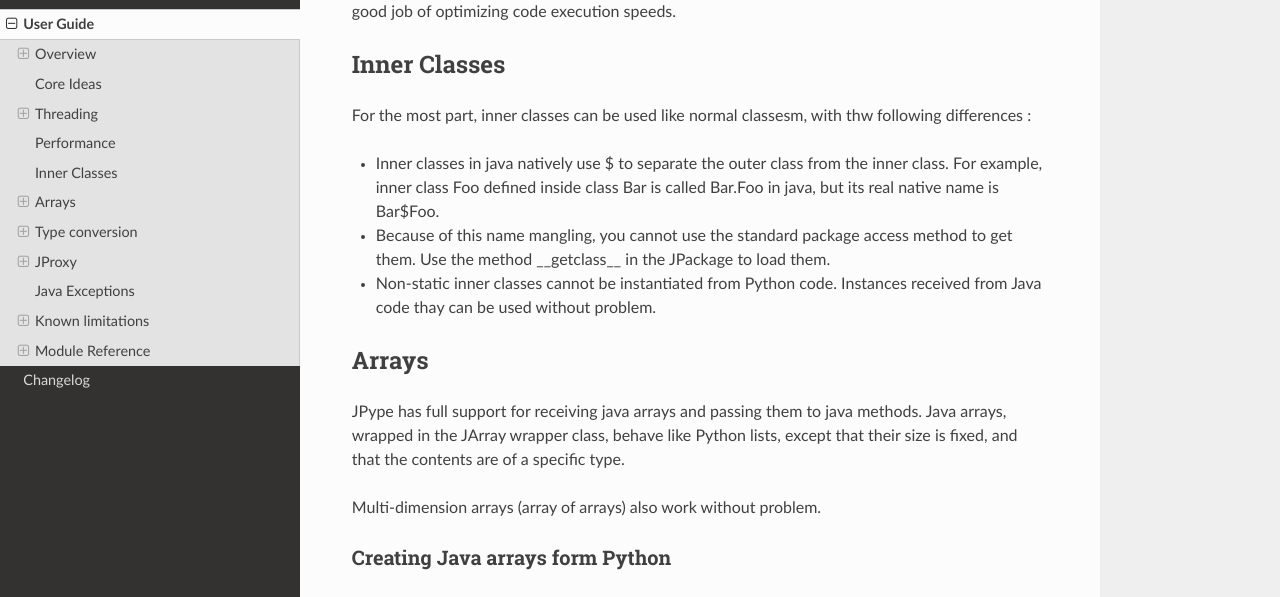
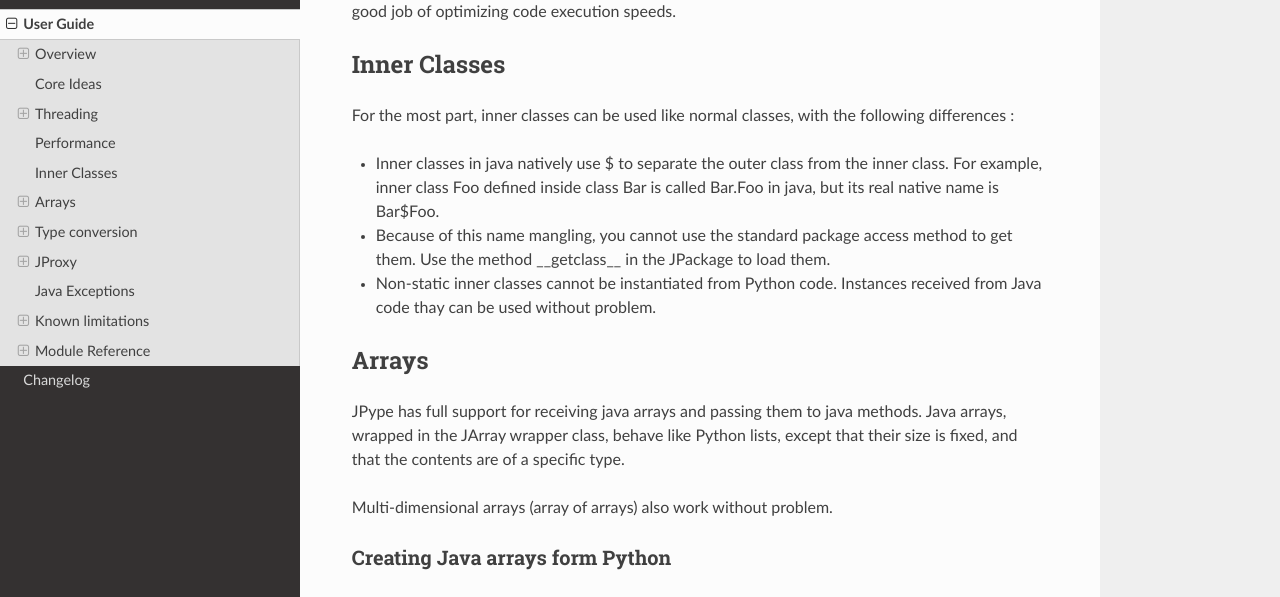
Before and after one commit to jpype-project/jpype, a Sphinx documentation site: the page built from doc/userguide.rst, in a window 1280 px wide and 1400 px high, scrolled down 2763 px. Shown: the part 152-749 px from the top of the window. Built offline with Sphinx 7.4.7 and the Read the Docs theme 2.0.0, drawn with Linux system fonts in a browser that asks for light colours; some of the changed text lies outside the part shown.

Commit message:
various misspellings in user guide

```diff
--- a/doc/userguide.rst
+++ b/doc/userguide.rst
@@ -144,7 +144,7 @@
 Inner Classes
 -------------
 
-For the most part, inner classes can be used like normal classesm, with thw
+For the most part, inner classes can be used like normal classes, with the
 following differences :
 
 - Inner classes in java natively use $ to separate the outer class from
@@ -164,7 +164,7 @@
 lists, except that their size is fixed, and that the contents are of a
 specific type.
 
-Multi-dimension arrays (array of arrays) also work without problem.
+Multi-dimensional arrays (array of arrays) also work without problem.
 
 Creating Java arrays form Python
 ~~~~~~~~~~~~~~~~~~~~~~~~~~~~~~~~
```
Also changed, not shown: other parts of doc/userguide.rst (+1 -1 lines).
